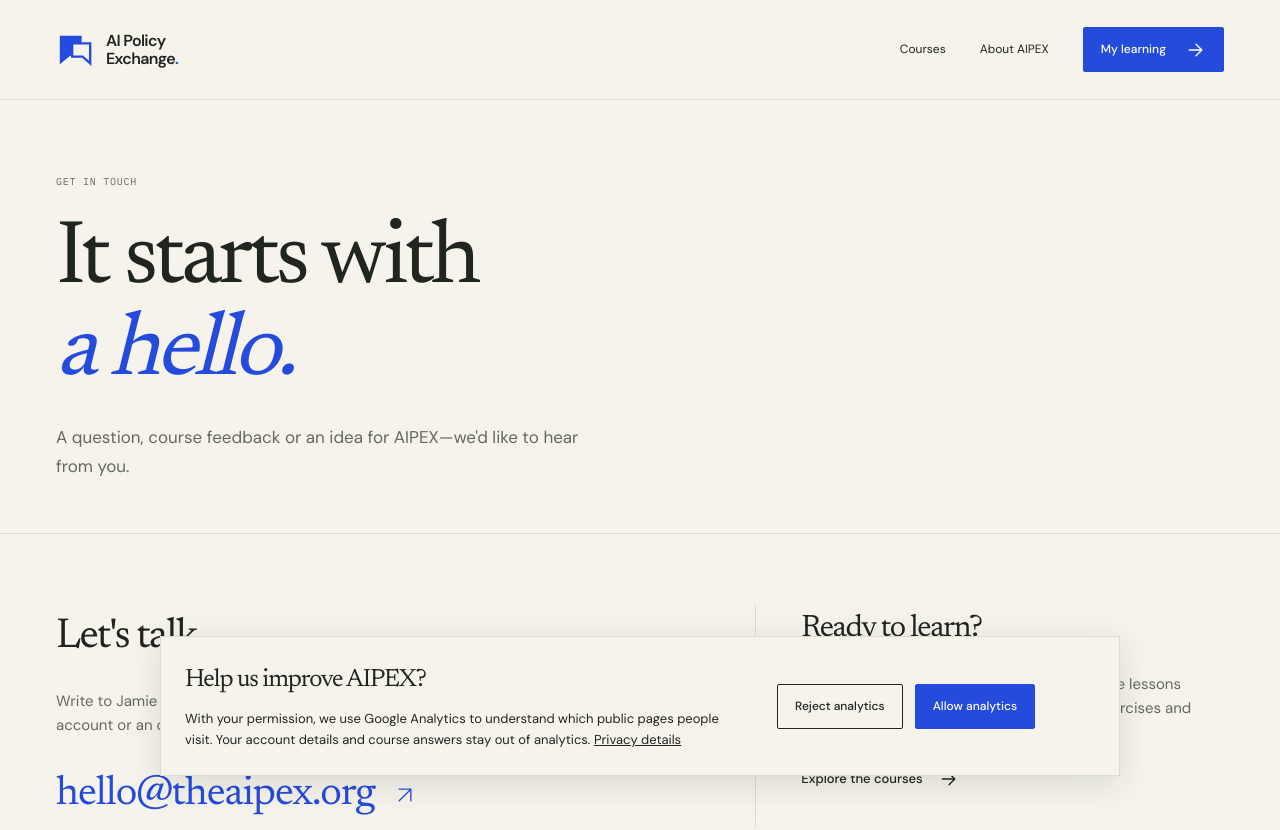
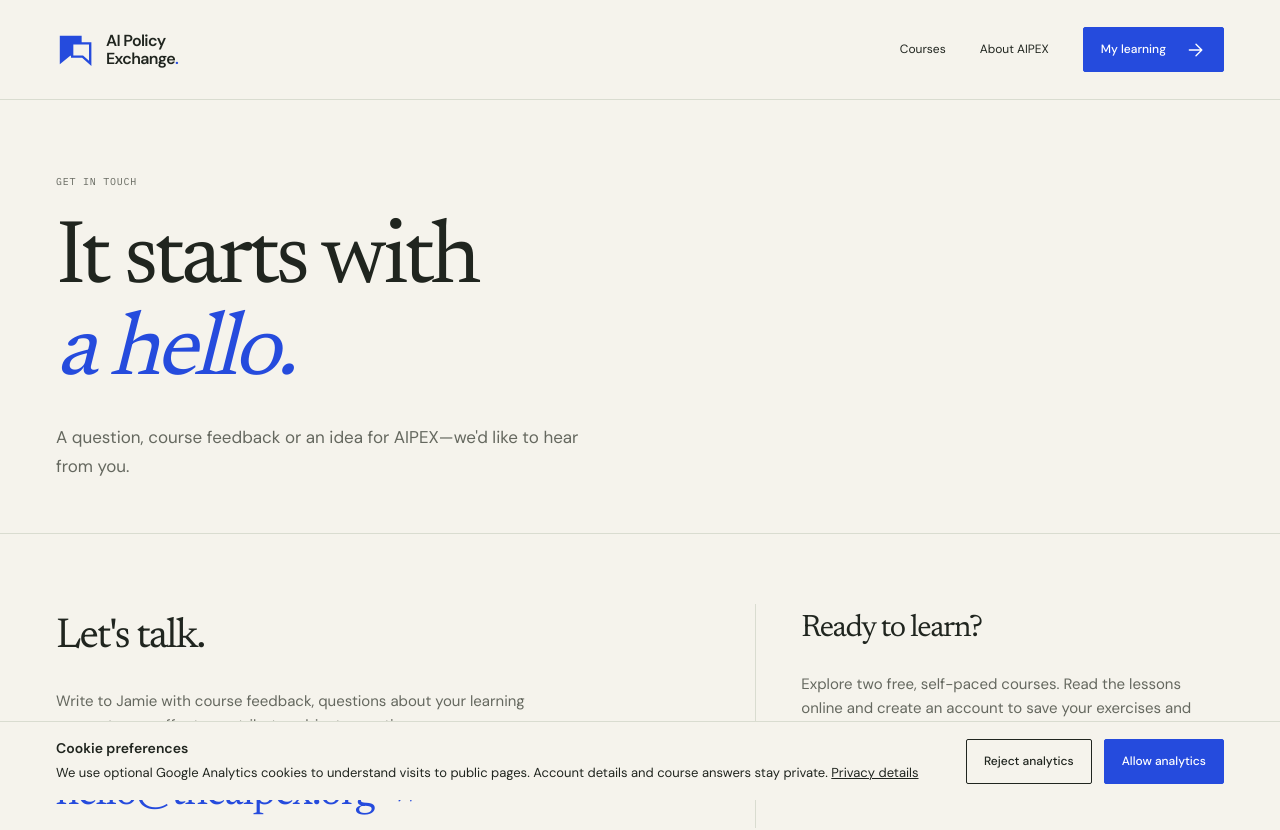
Before and after one commit to jamiegreee/aipex, a Next.js app: page /contact in a window 1280 px wide. Shown: the top 830 px of the page. Built offline with nearby package versions, Linux system fonts and the light colour scheme.

Commit message:
Show cookie preferences as a compact bottom banner (#9)

```diff
--- a/src/app/globals.css
+++ b/src/app/globals.css
@@ -2,20 +2,22 @@
 
 .analytics-choice {
   position: fixed;
-  inset: auto 24px 24px;
+  inset: auto 0 0;
   z-index: 100;
+  padding-block: 16px;
+  border-top: 1px solid var(--color-border);
+  background: var(--color-cream);
+  max-height: 80dvh;
+  overflow-y: auto;
+}
+.analytics-choice-inner {
   display: flex;
   align-items: center;
   gap: 32px;
-  max-width: 960px;
-  margin-inline: auto;
-  padding: 24px;
-  border: 1px solid var(--color-border);
-  background: var(--color-cream);
-  box-shadow: 0 8px 32px #20251f20;
-}
-.analytics-choice h2 { font-size: 25px; margin-bottom: 8px; }
-.analytics-choice p { font-size: 13px; max-width: 560px; }
+}
+.analytics-choice-inner > div:first-child { flex: 1; }
+.analytics-choice h2 { font: 600 14px/1.5 var(--font-body), sans-serif; letter-spacing: normal; margin-bottom: 4px; }
+.analytics-choice p { font-size: 13px; }
 .analytics-choice a { text-decoration: underline; }
 .analytics-actions { display: flex; flex-shrink: 0; gap: 12px; }
 .analytics-settings {
@@ -29,7 +31,7 @@
   text-decoration: underline;
 }
 @media (max-width: 800px) {
-  .analytics-choice { inset: auto 12px 12px; padding: 20px; gap: 16px; flex-direction: column; align-items: stretch; max-height: 80dvh; overflow-y: auto; }
+  .analytics-choice-inner { gap: 12px; flex-direction: column; align-items: stretch; }
   .analytics-actions { flex-wrap: wrap; }
   .analytics-actions button { flex: 1; }
 }
--- a/src/components/Analytics.tsx
+++ b/src/components/Analytics.tsx
@@ -60,13 +60,15 @@ export default function Analytics() {
       )}
       {show ? (
         <section className="analytics-choice" aria-label="Analytics preferences">
-          <div>
-            <h2>Help us improve AIPEX?</h2>
-            <p>With your permission, we use Google Analytics to understand which public pages people visit. Your account details and course answers stay out of analytics. <Link href="/privacy">Privacy details</Link></p>
-          </div>
-          <div className="analytics-actions">
-            <button className="button button-small button-outline" onClick={() => choose("rejected")}>Reject analytics</button>
-            <button className="button button-small" onClick={() => choose("accepted")}>Allow analytics</button>
+          <div className="container analytics-choice-inner">
+            <div>
+              <h2>Cookie preferences</h2>
+              <p>We use optional Google Analytics cookies to understand visits to public pages. Account details and course answers stay private. <Link href="/privacy">Privacy details</Link></p>
+            </div>
+            <div className="analytics-actions">
+              <button className="button button-small button-outline" onClick={() => choose("rejected")}>Reject analytics</button>
+              <button className="button button-small" onClick={() => choose("accepted")}>Allow analytics</button>
+            </div>
           </div>
         </section>
       ) : (
```
Also changed, not shown: 1 other file (tests, documents, lock files or other folders).
